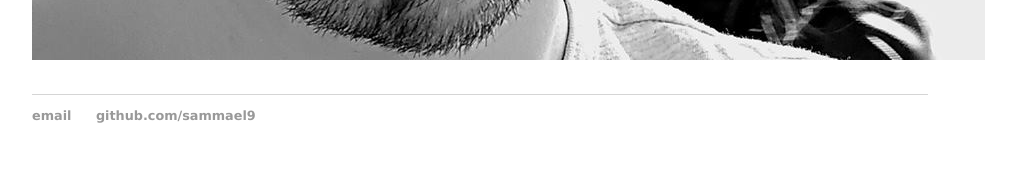
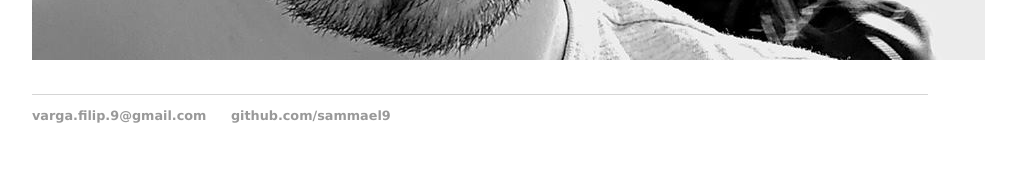
Before and after one commit to sammael9/sammael9.github.io, a Jekyll site: the page built from index.html, in a window 1280 px wide. Shown: the part 1358-1538 px from the top of the page, without its empty margins (160-1176 px from the left). Built offline with Jekyll 4.4.1, drawn with Linux system fonts in a browser that asks for light colours.

Commit message:
Update default.html

```diff
--- a/_layouts/default.html
+++ b/_layouts/default.html
@@ -21,7 +21,7 @@
 			</div><!-- /.container -->
 			<footer>
 	    		<ul>
-	        		<li><a href="mailto:varga.filip.9@gmail.com">email</a></li>
+	        		<li><a href="mailto:varga.filip.9@gmail.com">varga.filip.9@gmail.com</a></li>
 	        		<li><a href="https://github.com/sammael9">github.com/sammael9</a></li>
 				</ul>
 			</footer>
```
